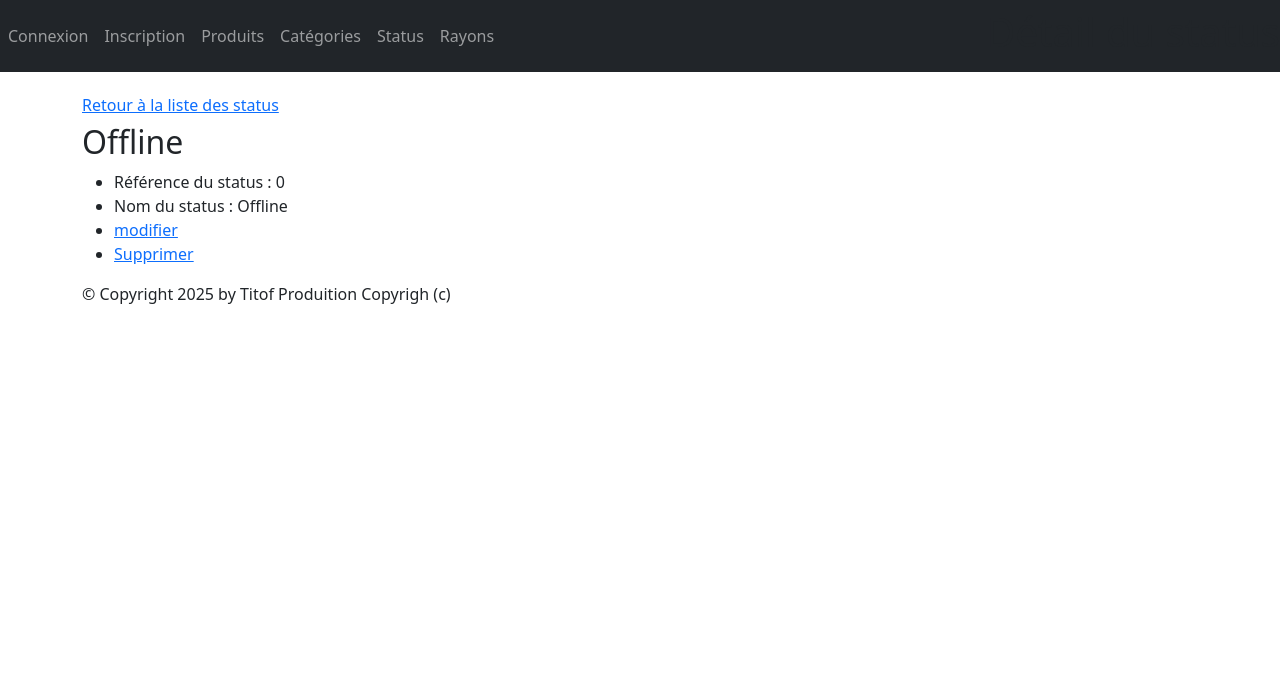
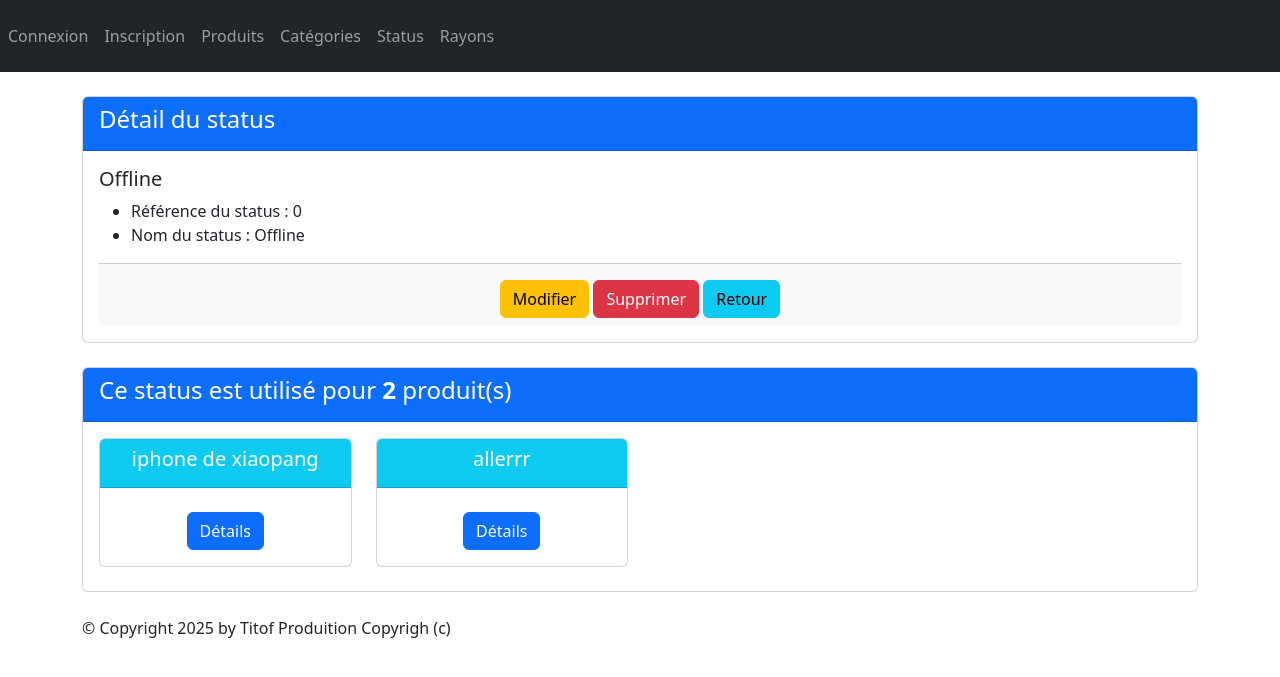
Before and after one commit to LeskGit/TutoDjango, a Django app: page /monApp/status/0 in a window 1280 px wide. Shown: the top 677 px of the page. Run offline with Django 5.2, Linux system fonts and the light colour scheme; data comes from the database, SQL or seed files in the repository; some libraries are stand-ins or nearby versions.

Commit message:
Generation du MCD

```diff
--- a/TutoDjango/settings.py
+++ b/TutoDjango/settings.py
@@ -40,6 +40,7 @@ INSTALLED_APPS = [
     # Mes apps
     'monApp',
     'debug_toolbar',
+    'django_extensions',
 ]
 
 INTERNAL_IPS = [
--- a/monApp/templates/monApp/detail_status.html
+++ b/monApp/templates/monApp/detail_status.html
@@ -1,14 +1,49 @@
 {% extends 'monApp/base.html' %}
 {% block menu %}
-    <h1>{{titremenu}}</h1>
+    <h1>{{ titremenu }}</h1>
 {% endblock %}
 {% block contenu %}
-    <h6><a href="{% url 'lst_status' %}">Retour à la liste des status</a></h6>
-    <h2>{{ status.libelleStatus }}</h2>
-    <ul>
-        <li>Référence du status : {{status.idStatus }} </li>
-        <li>Nom du status : {{ status.libelleStatus }} </li>
-        <li><a href="{% url 'status_chng' status.idStatus %}">modifier</a></li>
-        <li><a href="{% url 'dlt_status' status.idStatus %}">Supprimer</a></li>
-    </ul>
+<div class="card mb-4">
+    <div class="card-header bg-primary text-white">
+        <h4>Détail du status</h4>
+    </div>
+    <div class="card-body">
+        <h5 class="card-title">{{ status.libelleStatus }}</h5>
+        <ul>
+            <li>Référence du status : {{ status.idStatus }}</li>
+            <li>Nom du status : {{ status.libelleStatus }}</li>
+        </ul>
+        <div class="card-footer text-center">
+            <a href="{% url 'status_chng' status.idStatus %}" class="btn btn-warning mt-2">Modifier</a>
+            <a href="{% url 'dlt_status' status.idStatus %}" class="btn btn-danger mt-2">Supprimer</a>
+            <a href="{% url 'lst_status' %}" class="btn btn-info mt-2">Retour</a>
+        </div>
+    </div>
+</div>
+
+<div class="card mb-4">
+    <div class="card-header bg-primary text-white">
+        <h4>Ce status est utilisé pour <strong>{{ status.nb_produits }}</strong> produit(s)</h4>
+    </div>
+    <div class="card-body">
+        <div class="row">
+            {% if prdts %}
+                {% for prdt in prdts %}
+                <div class="col-sm-3">
+                    <div class="card mb-2 text-center">
+                        <div class="card-header bg-info text-white">
+                            <h5 class="card-title">{{ prdt.intituleProd }}</h5>
+                        </div>
+                        <div class="card-body">
+                            <a href="{% url 'dtl_prdt' prdt.refProd %}" class="btn btn-primary mt-2">Détails</a>
+                        </div>
+                    </div>
+                </div>
+                {% endfor %}
+            {% else %}
+                <p class="text-muted">Aucun produit trouvé pour ce status.</p>
+            {% endif %}
+        </div>
+    </div>
+</div>
 {% endblock %}
--- a/monApp/templates/monApp/list_status.html
+++ b/monApp/templates/monApp/list_status.html
@@ -5,6 +5,7 @@
     <thead>
         <th>Id</th>
         <th>Libelle status</th>
+        <th>Nombre de Produits</th>
         <th><a href="{% url 'crt_status' %}">Créer un nouveau status</a></th>
 
     </thead>
@@ -13,6 +14,7 @@
     <tr>
         <td>{{ status.idStatus }} </td>
         <td><a href="{% url 'dtl_status' status.idStatus %}">{{ status.libelleStatus }}</a></td>
+        <td>{{ status.nb_produits }} </td>
         <td><a href="{% url 'status_chng' status.idStatus %}">modifier</a></td>
 
     </tr>
--- a/monApp/views.py
+++ b/monApp/views.py
@@ -224,7 +224,7 @@ class StatusListView(ListView):
     # queryset = Status.objects.filter(id=2)
 
     def get_queryset(self ) :
-        return Status.objects.order_by("libelleStatus")
+        return Status.objects.annotate(nb_produits=Count('produits_status'))
 
     def get_context_data(self, **kwargs):
         context = super(StatusListView, self).get_context_data(**kwargs)
@@ -232,7 +232,7 @@ class StatusListView(ListView):
         return context
 
 class RayonListView(ListView):
-    model = Status
+    model = Rayon
     template_name = "monApp/list_rayons.html"
     context_object_name = "rayons"
     # queryset = Status.objects.filter(id=2)
@@ -243,6 +243,13 @@ class RayonListView(ListView):
     def get_context_data(self, **kwargs):
         context = super(RayonListView, self).get_context_data(**kwargs)
         context['titremenu'] = "Liste de mes rayons"
+        ryns_dt = []
+        for rayon in context['rayons']:
+            total = 0
+            for contenir in rayon.contenir_rayon.all():
+                total += contenir.produit.prixUnitaireProd * contenir.Qte
+            ryns_dt.append({'rayon': rayon, 'total_stock': total})
+        context['ryns_dt'] = ryns_dt
         return context
 
 
@@ -279,9 +286,13 @@ class StatusDetailView(DetailView):
     template_name = "monApp/detail_status.html"
     context_object_name = "status"
 
+    def get_queryset(self):
+        return Status.objects.annotate(nb_produits=Count('produits_status'))
+
     def get_context_data(self, **kwargs):
         context = super(StatusDetailView, self).get_context_data(**kwargs)
         context['titremenu'] = "Détail du status"
+        context['prdts'] = self.object.produits_status.all()
         return context
 
 class RayonDetailView(DetailView):
@@ -292,6 +303,23 @@ class RayonDetailView(DetailView):
     def get_context_data(self, **kwargs):
         context = super(RayonDetailView, self).get_context_data(**kwargs)
         context['titremenu'] = "Détail du rayon"
+
+        prdts_dt = []
+        total_rayon = 0
+        total_nb_produit = 0
+        for contenir in self.object.contenir_rayon.all():
+            total_produit = contenir.produit.prixUnitaireProd * contenir.Qte
+            prdts_dt.append({ 'produit': contenir.produit,
+                    'qte': contenir.Qte,
+                    'prix_unitaire': contenir.produit.prixUnitaireProd,
+                    'total_produit': total_produit} )
+            total_rayon += total_produit
+            total_nb_produit += contenir.Qte
+
+        context['prdts_dt'] = prdts_dt
+        context['total_rayon'] = total_rayon
+        context['total_nb_produit'] = total_nb_produit
+
         return context
 
 
```
Also changed, not shown: monApp/templates/monApp/detail_rayon.html (+38 -4 lines), monApp/templates/monApp/list_rayons.html (+11 -7 lines), db.sqlite3, mcd.png (added), monApp/migrations/0004_remove_contenir_quantite_contenir_qte_and_more.py (added).
